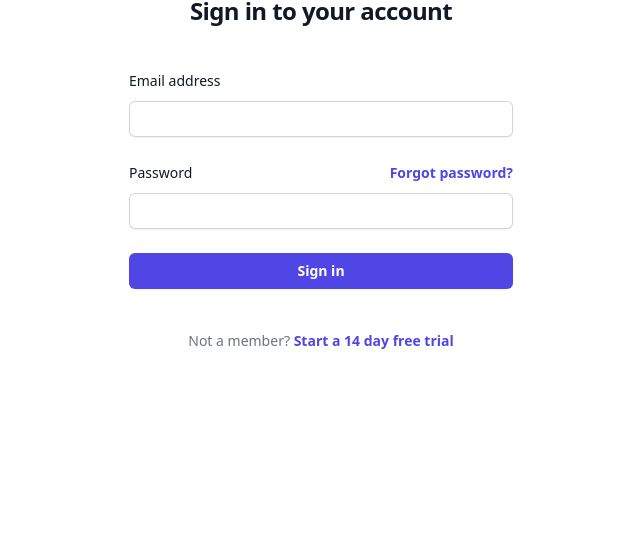
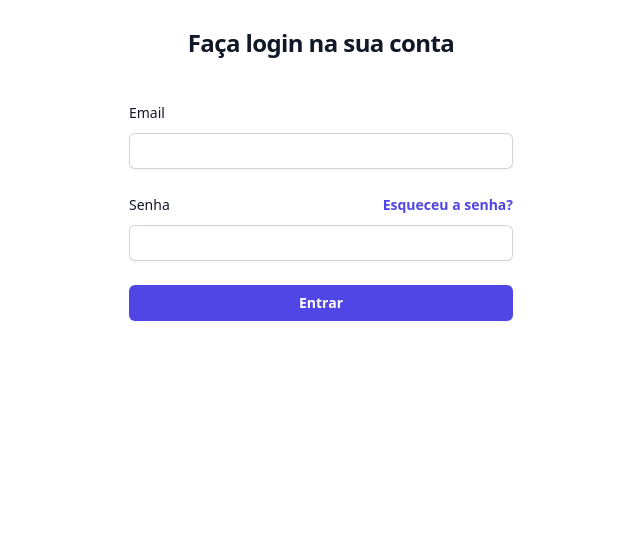
Before and after one commit to spnwebhub/spndigital, a website with bundled scripts: page src/index.html in a window 1280 px wide. Shown: the part 267-800 px from the top of the page, without its empty margins (319-959 px from the left). Built offline with nearby package versions, Linux system fonts and the light colour scheme.

Commit message:
feat: login interface base

```diff
--- a/src/index.html
+++ b/src/index.html
@@ -12,13 +12,13 @@
   <div class="flex min-h-full flex-col justify-center px-6 py-12 lg:px-8">
     <div class="sm:mx-auto sm:w-full sm:max-w-sm">
       <img class="mx-auto h-10 w-auto" src="https://tailwindui.com/img/logos/mark.svg?color=indigo&shade=600" alt="Your Company">
-      <h2 class="mt-10 text-center text-2xl font-bold leading-9 tracking-tight text-gray-900">Sign in to your account</h2>
+      <h2 class="mt-10 text-center text-2xl font-bold leading-9 tracking-tight text-gray-900">Faça login na sua conta</h2>
     </div>
 
     <div class="mt-10 sm:mx-auto sm:w-full sm:max-w-sm">
       <form class="space-y-6" id="login_form" method="POST">
         <div>
-          <label for="email" class="block text-sm font-medium leading-6 text-gray-900">Email address</label>
+          <label for="email" class="block text-sm font-medium leading-6 text-gray-900">Email</label>
           <div class="mt-2">
             <input id="email" name="email" type="email" autocomplete="email" required class="block w-full rounded-md border-0 py-1.5 text-gray-900 shadow-sm ring-1 ring-inset ring-gray-300 placeholder:text-gray-400 focus:ring-2 focus:ring-inset focus:ring-indigo-600 sm:text-sm sm:leading-6">
           </div>
@@ -26,9 +26,9 @@
 
         <div>
           <div class="flex items-center justify-between">
-            <label for="password" class="block text-sm font-medium leading-6 text-gray-900">Password</label>
+            <label for="password" class="block text-sm font-medium leading-6 text-gray-900">Senha</label>
             <div class="text-sm">
-              <a href="#" class="font-semibold text-indigo-600 hover:text-indigo-500">Forgot password?</a>
+              <a href="#" class="font-semibold text-indigo-600 hover:text-indigo-500">Esqueceu a senha?</a>
             </div>
           </div>
           <div class="mt-2">
@@ -37,14 +37,10 @@
         </div>
 
         <div>
-          <button type="submit" class="flex w-full justify-center rounded-md bg-indigo-600 px-3 py-1.5 text-sm font-semibold leading-6 text-white shadow-sm hover:bg-indigo-500 focus-visible:outline focus-visible:outline-2 focus-visible:outline-offset-2 focus-visible:outline-indigo-600">Sign in</button>
+          <button type="submit" class="flex w-full justify-center rounded-md bg-indigo-600 px-3 py-1.5 text-sm font-semibold leading-6 text-white shadow-sm hover:bg-indigo-500 focus-visible:outline focus-visible:outline-2 focus-visible:outline-offset-2 focus-visible:outline-indigo-600">Entrar</button>
         </div>
       </form>
 
-      <p class="mt-10 text-center text-sm text-gray-500">
-        Not a member?
-        <a href="#" class="font-semibold leading-6 text-indigo-600 hover:text-indigo-500">Start a 14 day free trial</a>
-      </p>
     </div>
   </div>
 
```
